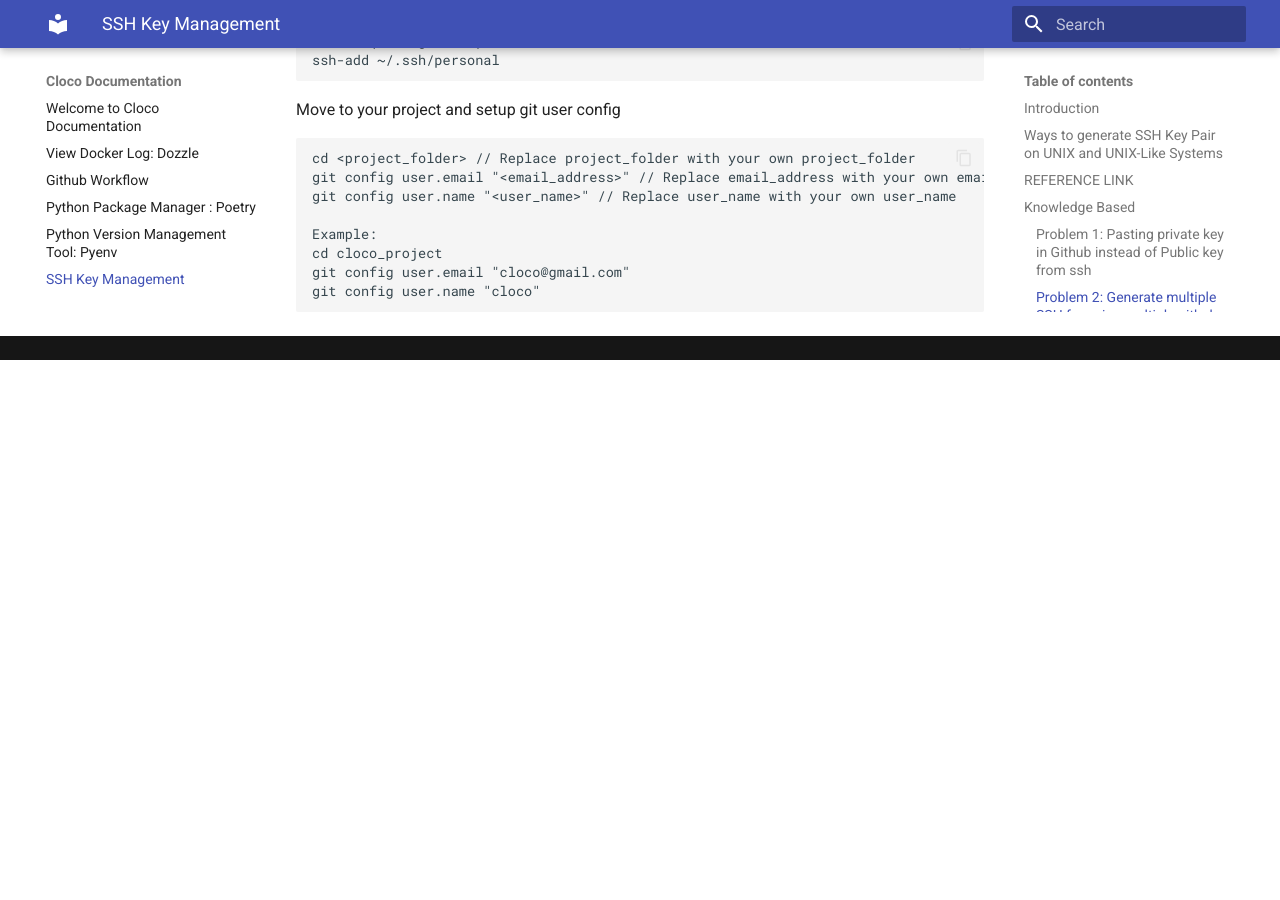
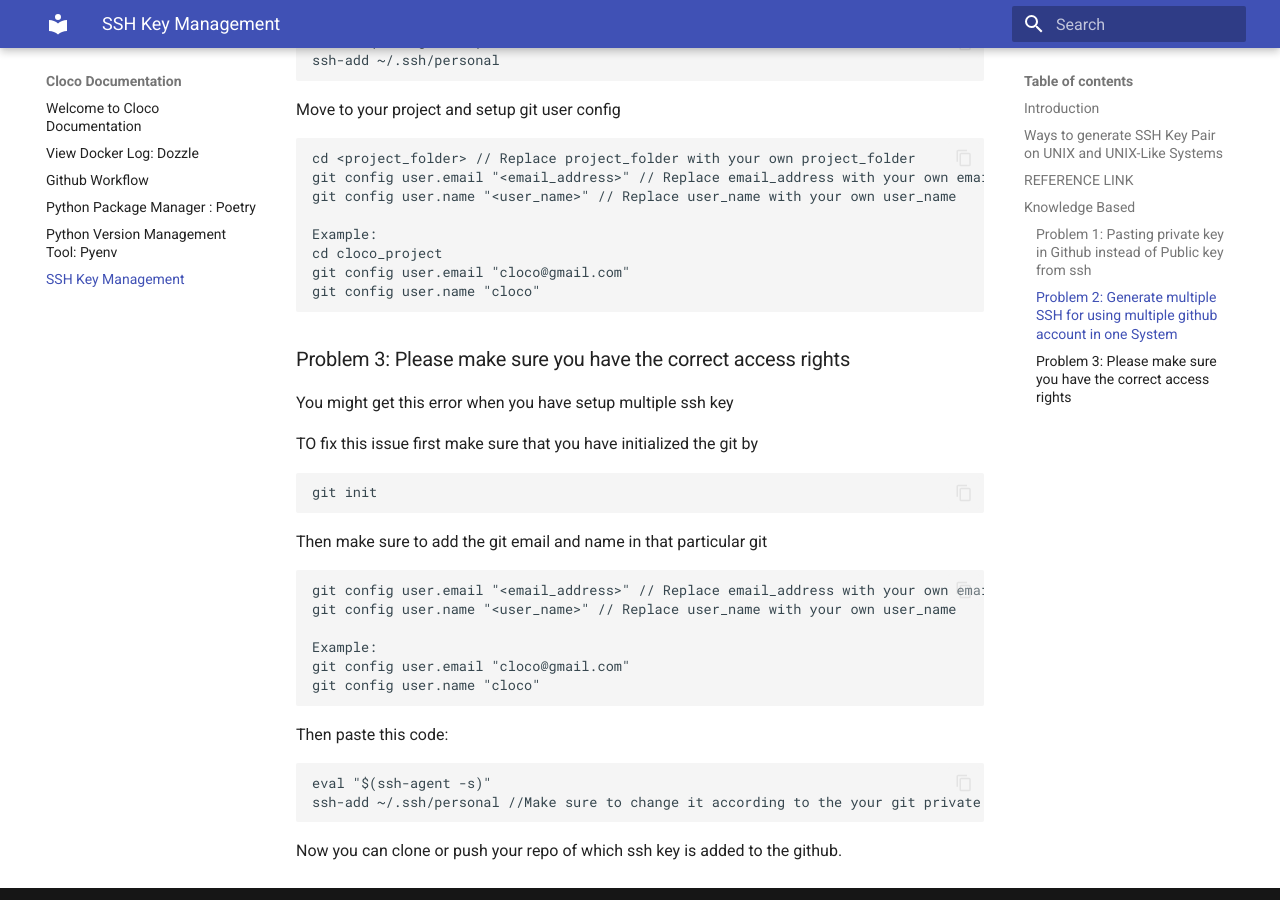
Before and after one commit to cloco-sagar/Cloco-Mkdocs, an MkDocs documentation site: the page built from docs/SSH-Key Management.md, in a window 1280 px wide and 900 px high, scrolled down 2238 px. Built offline with MkDocs 1.6.1 and Material for MkDocs 9.7.7, drawn with Linux system fonts in a browser that asks for light colours; before the commit the page ends 2598 px from its top, so only the background shows below that.

Commit message:
minor fix

````diff
--- a/docs/SSH-Key Management.md
+++ b/docs/SSH-Key Management.md
@@ -96,3 +96,28 @@ cd cloco_project
 git config user.email "cloco@gmail.com"
 git config user.name "cloco"
 ```
+
+### Problem 3: Please make sure you have the correct access rights
+You might get this error when you have setup multiple ssh key
+
+TO fix this issue first make sure that you have initialized the git by
+```
+git init
+```
+Then make sure to add the git email and name in that particular git
+```
+git config user.email "<email_address>" // Replace email_address with your own email_address
+git config user.name "<user_name>" // Replace user_name with your own user_name
+
+Example:
+git config user.email "cloco@gmail.com"
+git config user.name "cloco"
+```
+
+Then paste this code:
+```
+eval "$(ssh-agent -s)"
+ssh-add ~/.ssh/personal //Make sure to change it according to the your git private key of that repo
+```
+
+Now you can clone or push your repo of which ssh key is added to the github.
````
